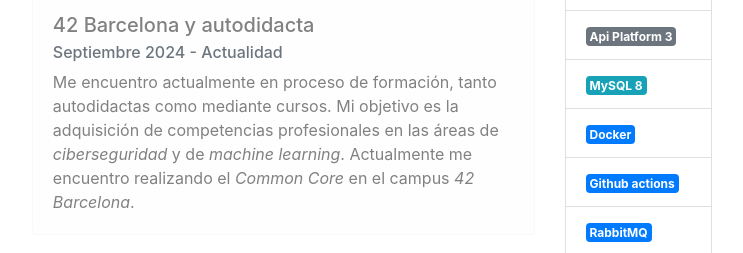
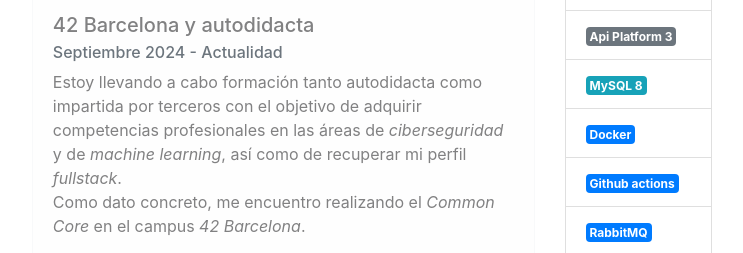
Before and after one commit to temple/temple.github.io, a plain HTML site: page cv.html in a window 1280 px wide. Shown: the part 499-752 px from the top of the page, without its empty margins (268-1011 px from the left). Drawn offline with nearby package versions, Linux system fonts and the light colour scheme.

Commit message:
Improved latest experience html and content

```diff
--- a/cv.html
+++ b/cv.html
@@ -170,7 +170,7 @@
               <article class="card-body">
                 <h4 class="h5 card-title">42 Barcelona y autodidacta</h4>
                 <h5 class="h6 card-subtitle mb-2 text-muted ">Septiembre 2024 - Actualidad</h5>
-                <p class="card-text">Me encuentro actualmente en proceso de formación, tanto autodidactas como mediante cursos. Mi objetivo es la adquisición de competencias profesionales en las áreas de <em>ciberseguridad</em> y de <em>machine learning</em>. Actualmente me encuentro realizando el <em>Common Core</em> en el campus <em>42 Barcelona</em>.
+                <p class="card-text">Estoy llevando a cabo formación tanto autodidacta como impartida por terceros con el objetivo de adquirir competencias profesionales en las áreas de <em>ciberseguridad</em> y de <em>machine learning</em>, así como de recuperar mi perfil <em>fullstack</em>.<br/>Como dato concreto, me encuentro realizando el <em>Common Core</em> en el campus <em>42 Barcelona</em>.</p>
               </article>
             </li>
 
```
Also changed, not shown: index.html (+1 -1 lines).
